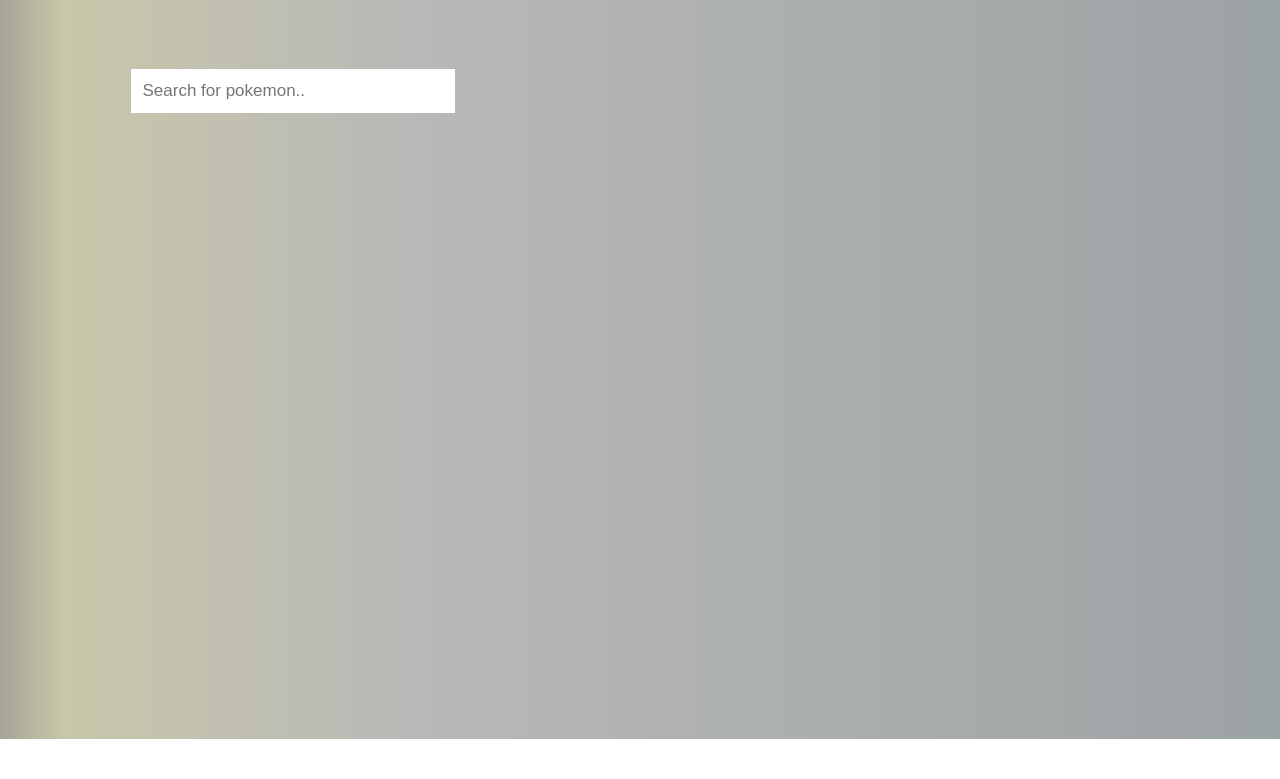
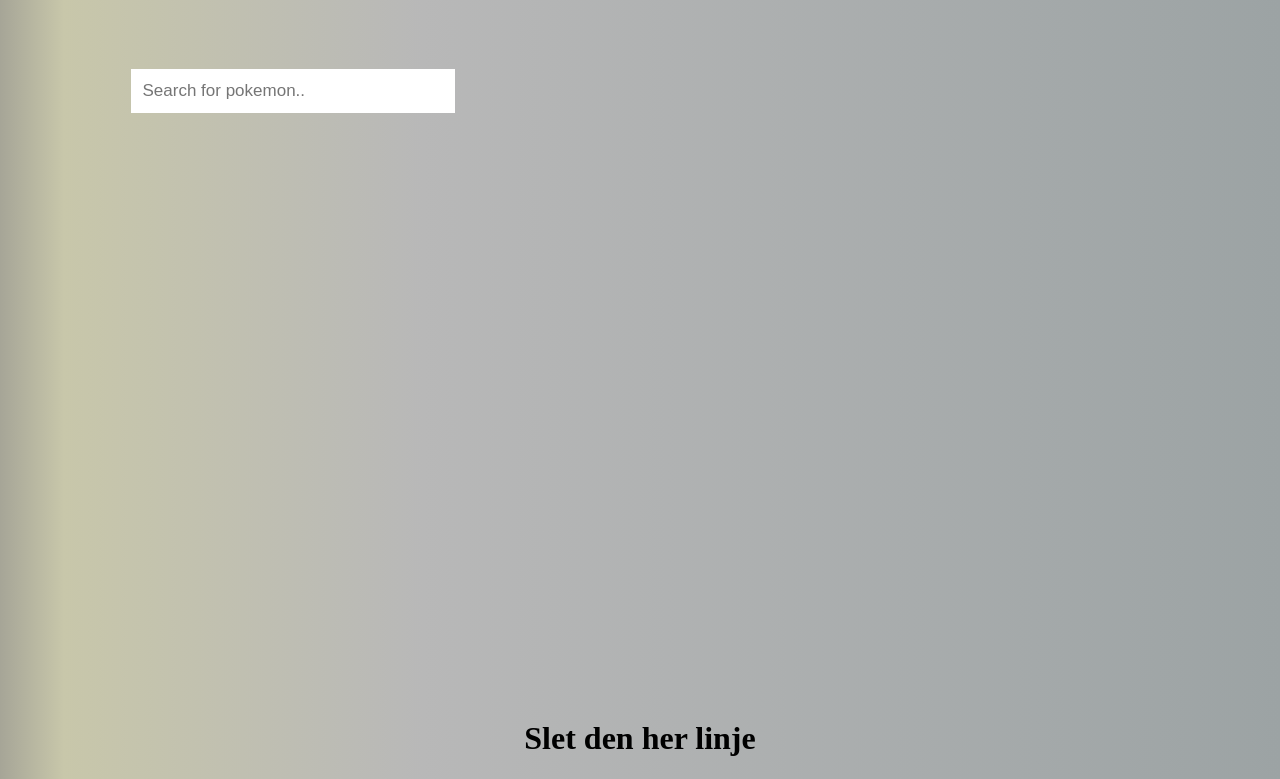
Before and after one commit to DanielKoltze/Pokedex_js, a plain HTML site: page index.html in a window 1280 px wide. Shown: the part 61-840 px from the top of the page. Before the commit the page ends 800 px from the top, so only its background shows below. Drawn offline with Linux system fonts and the light colour scheme; no server answers.

Commit message:
forking test

```diff
--- a/index.html
+++ b/index.html
@@ -20,6 +20,7 @@
     </div>
 
 </div>
+<h1>Slet den her linje</h1>
 
 </body>
 
```
